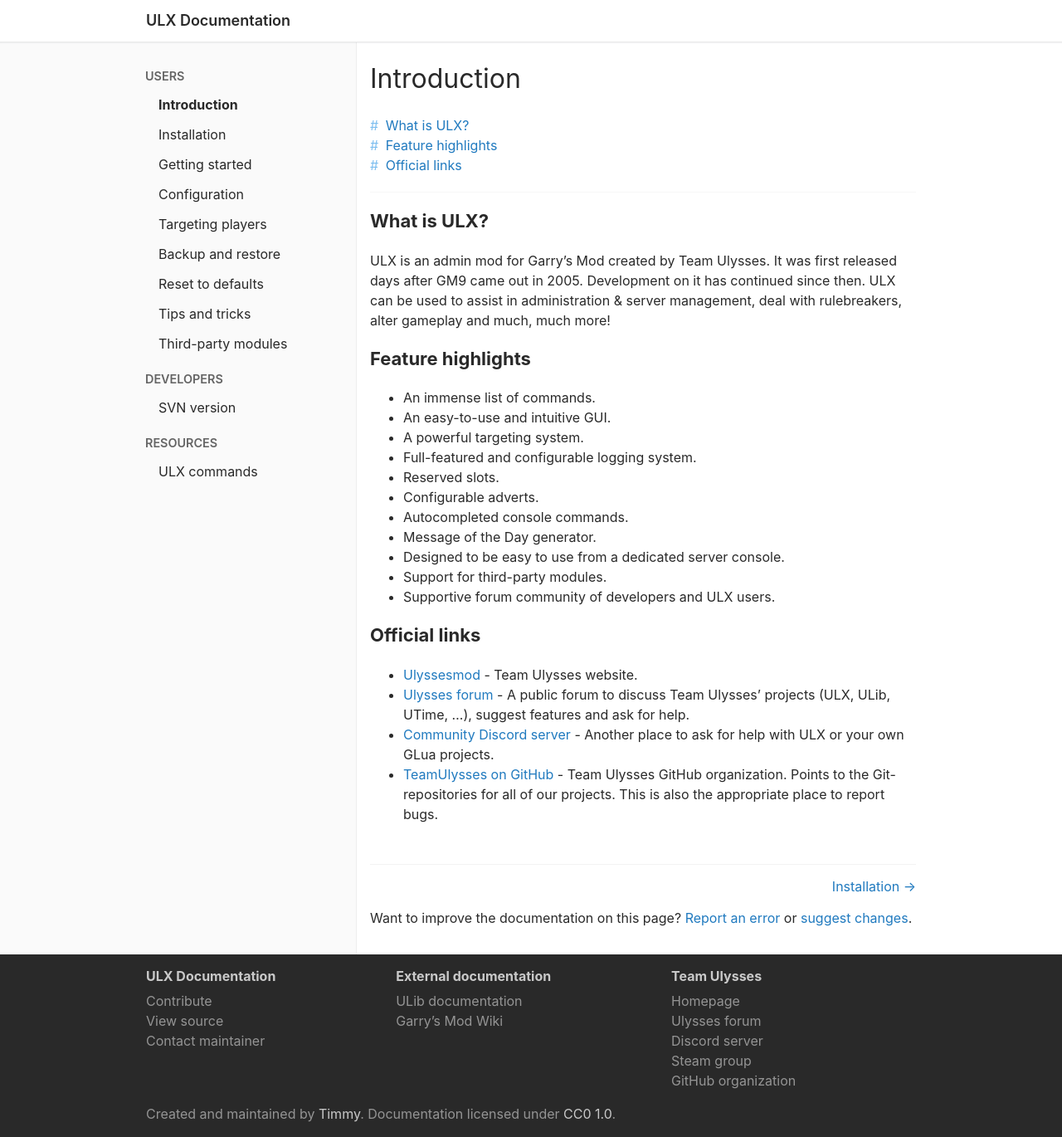
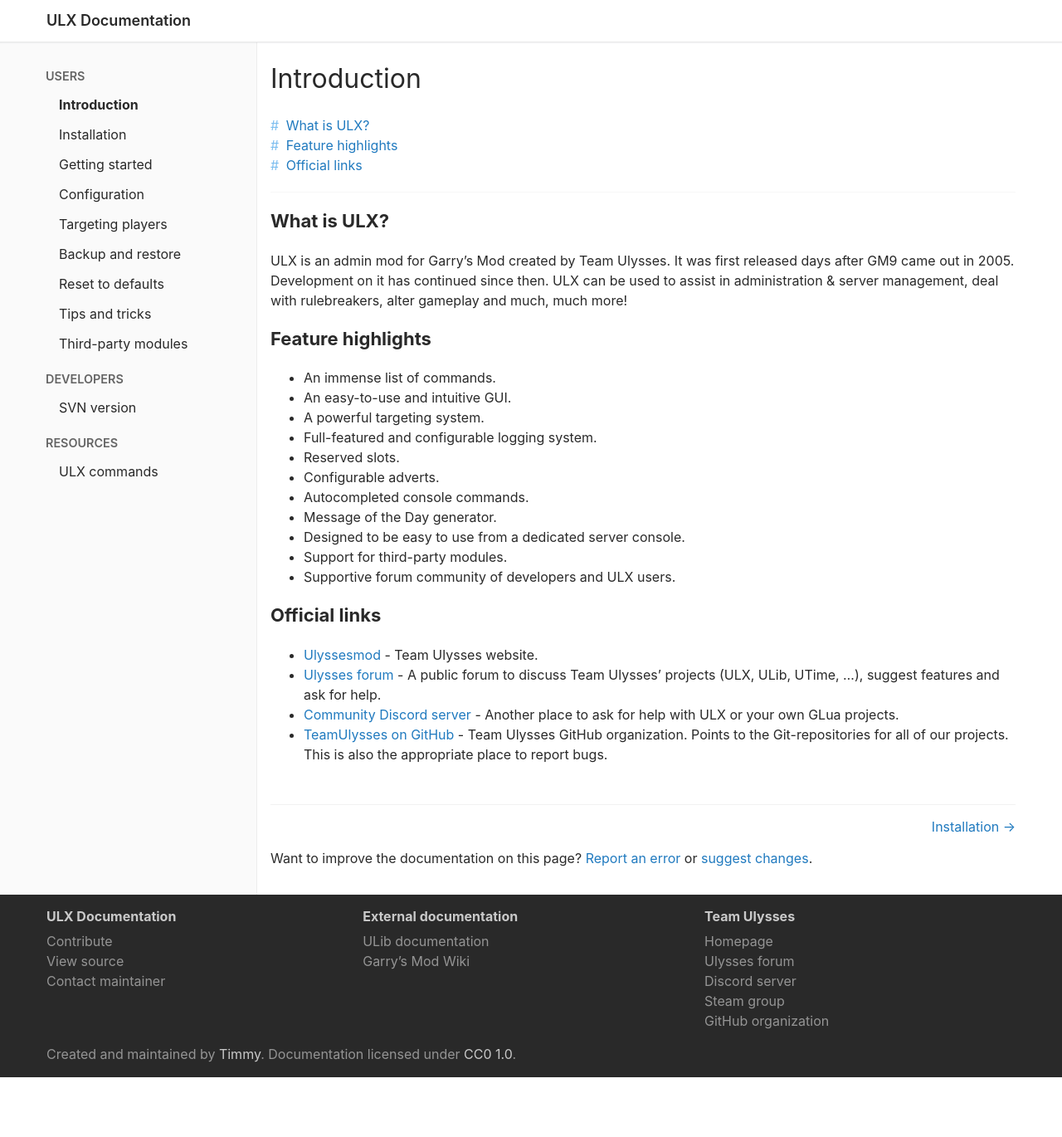
Before and after one commit to Timmy/ulx-docs, a Jekyll site: the page built from index.md, in a window 1280 px wide. Shown: the whole page at 83% size. Built offline with Jekyll 4.4.1, drawn with Linux system fonts in a browser that asks for light colours; our own code applies the rules of GitHub Pages for plain Markdown files; after the commit the page ends 1298 px from its top, so only the background shows below that.

Commit message:
Increase site max-width to 1200px

```diff
--- a/_sass/main.sass
+++ b/_sass/main.sass
@@ -315,7 +315,7 @@ html
     display: grid
     grid-template-areas: "header header header header" "navigation navigation content ." "footer footer footer footer"
     grid-template-rows: auto 1fr auto
-    grid-template-columns: 1fr minmax(0, 270px) minmax(0, 690px) 1fr
+    grid-template-columns: 1fr minmax(0, 270px) minmax(0, 930px) 1fr
     min-height: 100vh
 
   .header
@@ -325,7 +325,7 @@ html
 
   .header__container
     width: 100%
-    max-width: 960px
+    max-width: 1200px
     margin: 0 auto
 
   .header__menu-toggle,
@@ -372,7 +372,7 @@ html
 
   .footer__container
     width: 100%
-    max-width: 960px
+    max-width: 1200px
     margin: 0 auto
 
   .footer__sections
```
